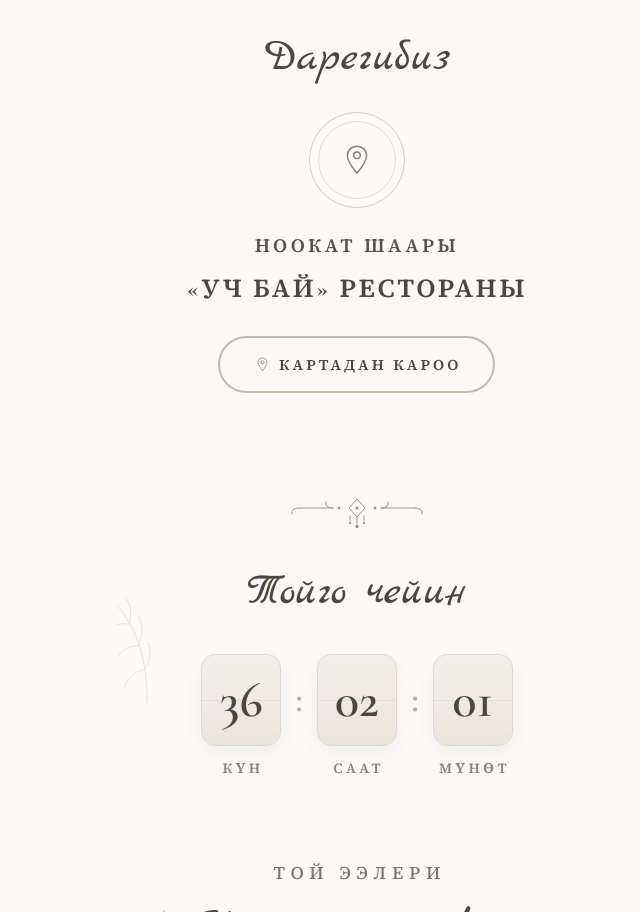
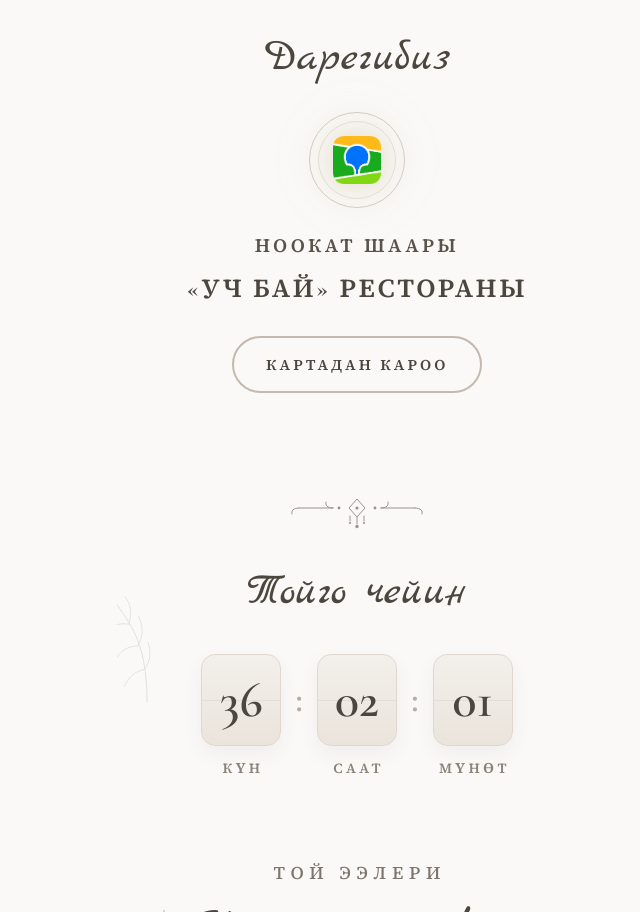
Before and after one commit to KiraCoder/kyz-uzatuu, a plain HTML site: page index.html in a window 1280 px wide. Shown: the part 2012-2924 px from the top of the page, without its empty margins (283-923 px from the left). Drawn offline with nearby package versions, Linux system fonts and the light colour scheme.

Commit message:
Replace map icon with 2GIS logo and update styling
- Added 2GIS logo image (images/2gis.png)
- Replaced SVG map icon with actual 2GIS logo
- Changed glow effect to ivory color (warm beige)
- Made glow animation smaller and more subtle
- Added hover effect to 2GIS icon link
- Cleaned up map button styling

🤖 Generated with [Claude Code](https://claude.com/claude-code)

Co-Authored-By: Claude <noreply@anthropic.com>

```diff
--- a/index.html
+++ b/index.html
@@ -562,6 +562,17 @@
     margin: 0 0 26px;
   }
 
+  .address-icon-link {
+    display: block;
+    text-decoration: none;
+    cursor: pointer;
+    transition: transform 0.3s ease;
+  }
+
+  .address-icon-link:hover .address-icon {
+    transform: scale(1.05);
+  }
+
   .address-icon {
     position: relative;
     width: clamp(80px, 20vw, 96px);
@@ -570,6 +581,16 @@
     display: flex;
     align-items: center;
     justify-content: center;
+    animation: iconGlow 2s ease-in-out infinite;
+  }
+
+  @keyframes iconGlow {
+    0%, 100% {
+      filter: drop-shadow(0 0 4px rgba(230, 224, 208, 0.5));
+    }
+    50% {
+      filter: drop-shadow(0 0 10px rgba(230, 224, 208, 0.8)) drop-shadow(0 0 14px rgba(230, 224, 208, 0.5));
+    }
   }
 
   .address-icon .ring-1 {
@@ -620,7 +641,6 @@
     text-transform: uppercase;
     color: #4C463F;
     text-decoration: none;
-    padding-left: calc(32px + .2em);
     transition: all .2s;
     font-weight: 600;
   }
@@ -633,7 +653,6 @@
   @media (max-width: 380px) {
     .map-button {
       padding: 12px 24px;
-      padding-left: calc(24px + .2em);
     }
   }
 
@@ -1066,17 +1085,18 @@
     </div>
     <p class="address-title reveal scale-in">Дарегибиз</p>
 
-    <div class="address-icon reveal scale-in">
-      <span class="ring-1"></span>
-      <span class="ring-2"></span>
-      <svg width="26" height="32" viewBox="0 0 24 30" fill="none" stroke="#8C837A" stroke-width="1.4"><path d="M12 2C6.8 2 3 5.9 3 10.8 3 16.6 12 27.5 12 27.5S21 16.6 21 10.8C21 5.9 17.2 2 12 2Z"/><circle cx="12" cy="10.6" r="3.1"/></svg>
-    </div>
+    <a href="https://2gis.kg/bishkek/geo/70000001088899275/72.650956,40.290472" target="_blank" rel="noopener" class="address-icon-link reveal scale-in">
+      <div class="address-icon">
+        <span class="ring-1"></span>
+        <span class="ring-2"></span>
+        <img src="images/2gis.png" alt="2GIS" style="width: 48px; height: 48px; object-fit: contain;">
+      </div>
+    </a>
 
     <p class="address-city reveal slide-left">Ноокат шаары</p>
     <p class="address-venue reveal slide-right">«Уч Бай» рестораны</p>
 
     <a href="https://2gis.kg/bishkek/geo/70000001088899275/72.650956,40.290472" target="_blank" rel="noopener" class="map-button reveal scale-in">
-      <svg width="15" height="15" viewBox="0 0 24 30" fill="none" stroke="#8C837A" stroke-width="1.7"><path d="M12 2C6.8 2 3 5.9 3 10.8 3 16.6 12 27.5 12 27.5S21 16.6 21 10.8C21 5.9 17.2 2 12 2Z"/><circle cx="12" cy="10.6" r="3.1"/></svg>
       Картадан кароо
     </a>
   </section>
```
Also changed, not shown: images/2gis.png (added).
